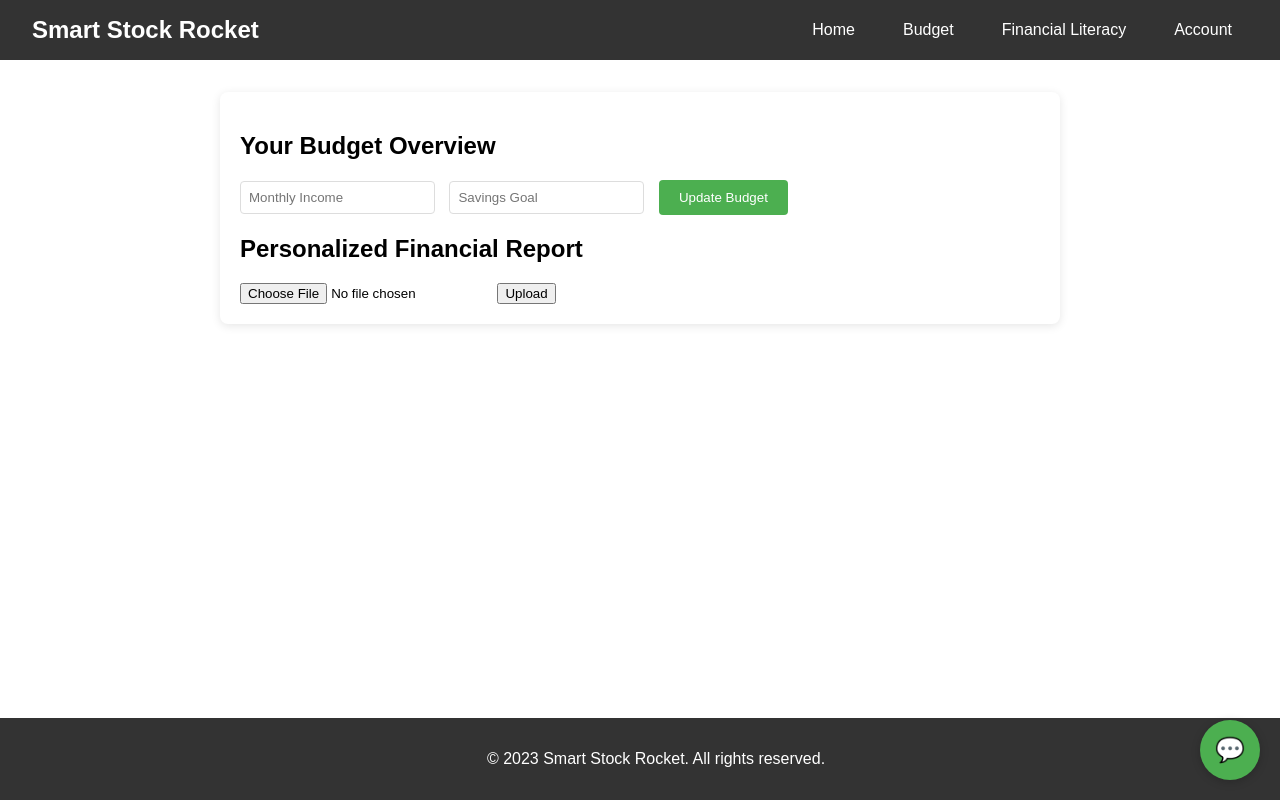
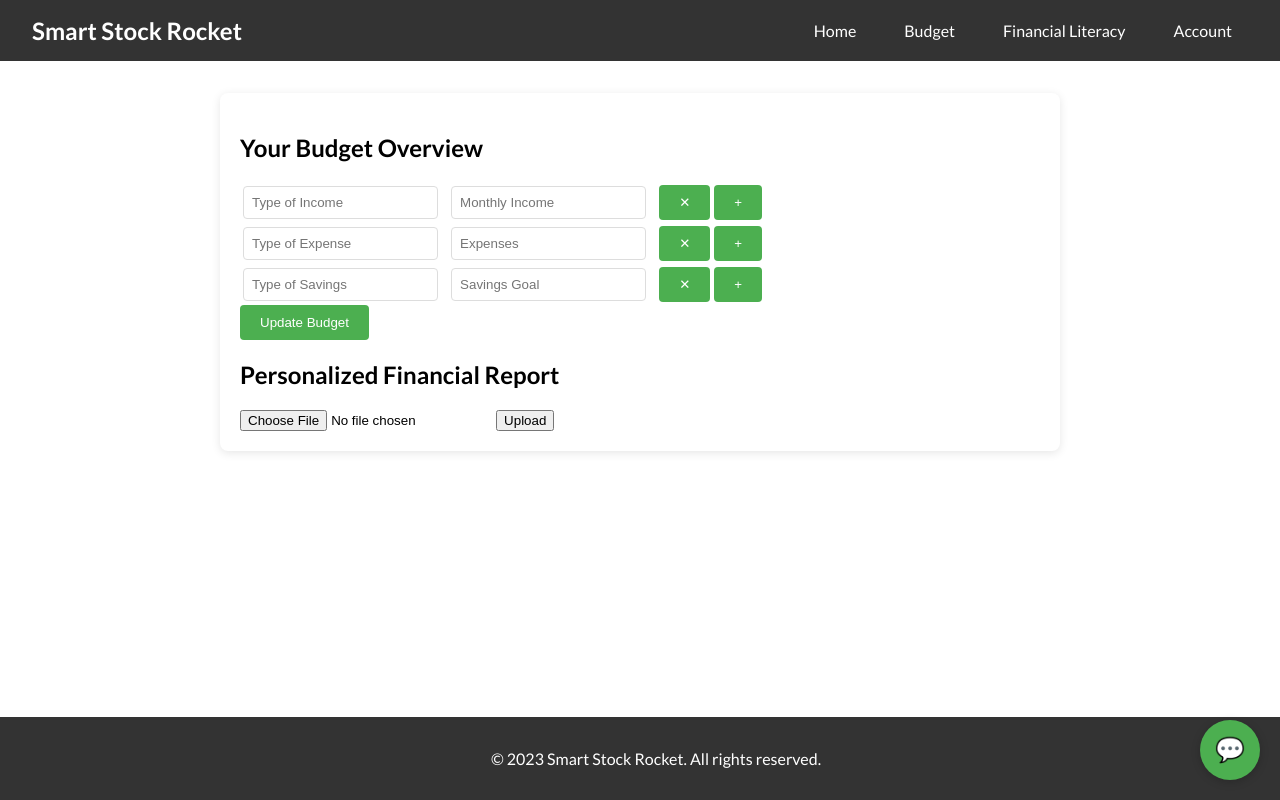
Before and after one commit to NoahN08/Smart-Stock-Rocket, a Flask app: page /budget in a window 1280 px wide. Run offline with Flask 3, Linux system fonts and the light colour scheme.

Commit message:
started multi-row user inputs

```diff
--- a/app.py
+++ b/app.py
@@ -163,8 +163,9 @@ def generate_budget():
     session['budget'] = budget
 
     # Prepare the context from user's budget if available
-    budget_context = ""
-    budget_context = f"User's monthly income: ${budget['income']}, Savings goal: ${budget['savings_goal']}. "
+    budget_context = str(budget)
+
+    print(budget_context)
 
     with open('topic_prompts/budget_prompt.txt', 'r') as file:
         budget_prompt = file.read()
--- a/static/styles.css
+++ b/static/styles.css
@@ -1,5 +1,5 @@
 body {
-    font-family: Arial, sans-serif;
+    font-family: "Lato", sans-serif;
     margin: 0;
     padding: 0;
     height: 100vh;
--- a/templates/base.html
+++ b/templates/base.html
@@ -4,7 +4,12 @@
     <meta charset="UTF-8">
     <meta name="viewport" content="width=device-width, initial-scale=1.0">
     <title>{% block title %}Smart Stock Rocket{% endblock %}</title>
-    <link rel="stylesheet" href="{{ url_for('static', filename='styles.css') }}">
+    <link rel="preconnect" href="https://fonts.googleapis.com">
+    <link rel="preconnect" href="https://fonts.gstatic.com" crossorigin>
+    <link href="https://fonts.googleapis.com/css2?family=Lato:ital,wght@0,100;0,300;0,400;0,700;0,900;1,100;1,300;1,400;1,700;1,900&display=swap" rel="stylesheet">
+    {% block head %}
+        <link rel="stylesheet" href="{{ url_for('static', filename='styles.css') }}">
+    {% endblock %}
 </head>
 <body>
     <header>
--- a/templates/budget.html
+++ b/templates/budget.html
@@ -1,5 +1,9 @@
 
 {% extends 'base.html' %}
+{% block head %}
+  <link rel="stylesheet" href="{{ url_for('static', filename='styles.css') }}">
+  <link rel="stylesheet" href="{{ url_for('static', filename='budget.css') }}">
+{% endblock %}
 
 {% block title %}Your Budget{% endblock %}
 
@@ -7,16 +11,44 @@
     <div class="dashboard">
         <section class="budget-section">
             <h2>Your Budget Overview</h2>
-            <div class="budget-form">
-                <form onsubmit="sendBudgetInfo(event)" id="budget-form">
-                    <input type="number" name="income" placeholder="Monthly Income" id="income" required>
-                    <input type="number" name="savings_goal" placeholder="Savings Goal" id="savings-goal" required>
-                    <button type="submit">Update Budget</button>
-                </form>
-            </div>
-            <div class="budget-display" id="budget-container">
+            <form class="budget-form" onsubmit="sendBudgetInfo(event)" id="budget-form">
+                <div class="input-container">
+                    <table class="input-table" id="income-input-table">
+                        <td>
+                            <input type="text" name="income_type" placeholder="Type of Income">
+                            <input type="number" name="monthly_income" placeholder="Monthly Income" required>
+                            <button type="button" onclick="deleteInputRow(event)"> &#x2715; </button>
+                        </td>
+                        <td>
+                            <button type="button"> + </button>
+                        </td>
+                    </table>
+                    <table class="input-table" id="expense-input-table">
+                        <td>
+                            <input type="text" name="expense_type" placeholder="Type of Expense">
+                            <input type="number" name="expense" placeholder="Expenses" required>
+                            <button type="button"> &#x2715; </button>
+                        </td>
+                        <td>
+                            <button type="button"> + </button>
+                        </td>
+                    </table>
+                    <table class="input-table" id=savings-input-table>
+                        <td>
+                            <input type="text" name="savings_type" placeholder="Type of Savings">
+                            <input type="number" name="savings_goal" placeholder="Savings Goal" required>
+                            <button type="button"> &#x2715; </button>
+                        </td>
+                        <td>
+                            <button type="button"> + </button>
+                        </td>
+                    </table>
+                </div>
+                <button type="submit">Update Budget</button>
+            </form>
+            <div class="display" id="budget-container">
         </section>
-        <section class="ai-advisor">
+        <section class="budget-section">
             <h2>Personalized Financial Report</h2>
             <form action = "/budget" method = "post" enctype="multipart/form-data">
                 <input type="file" name="file" />
```
